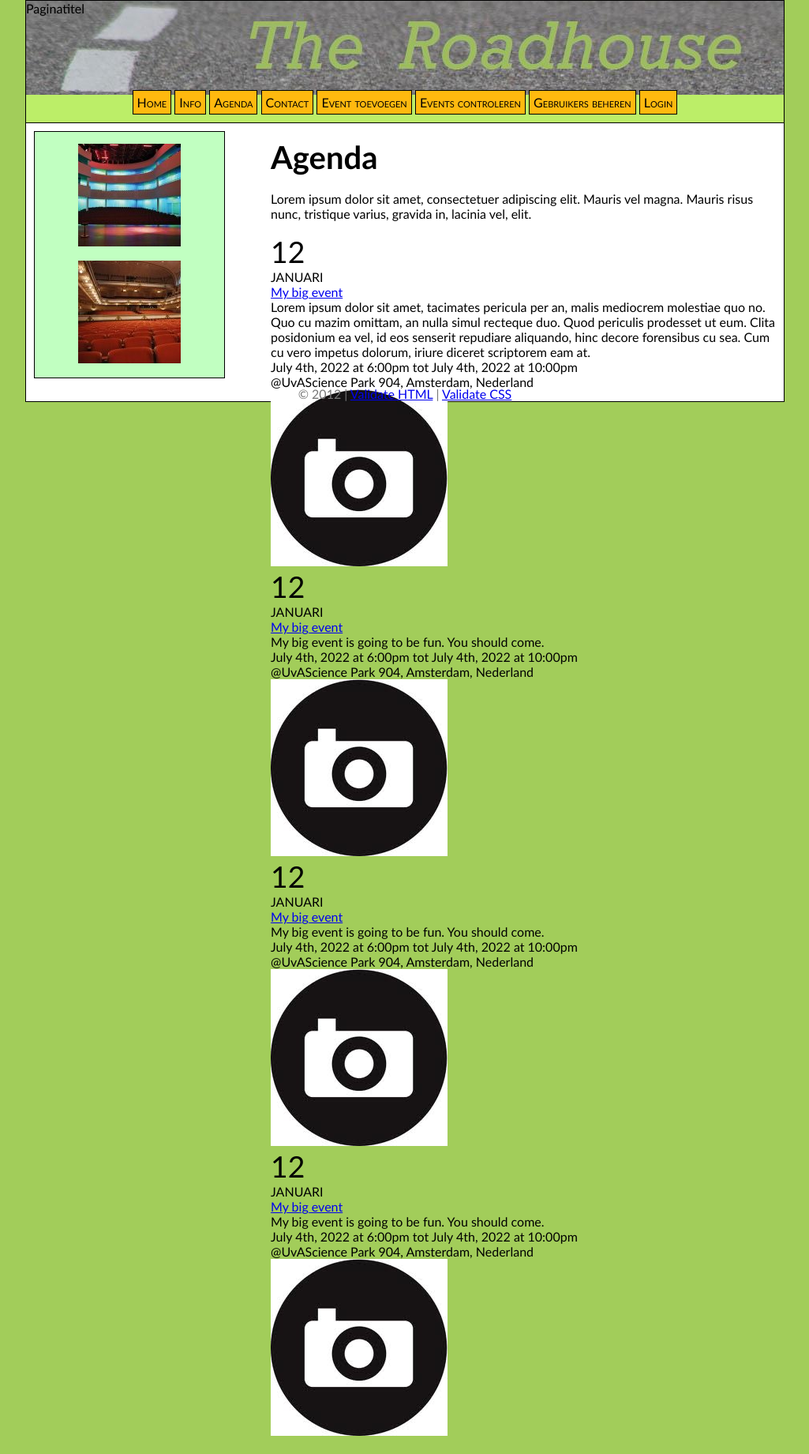
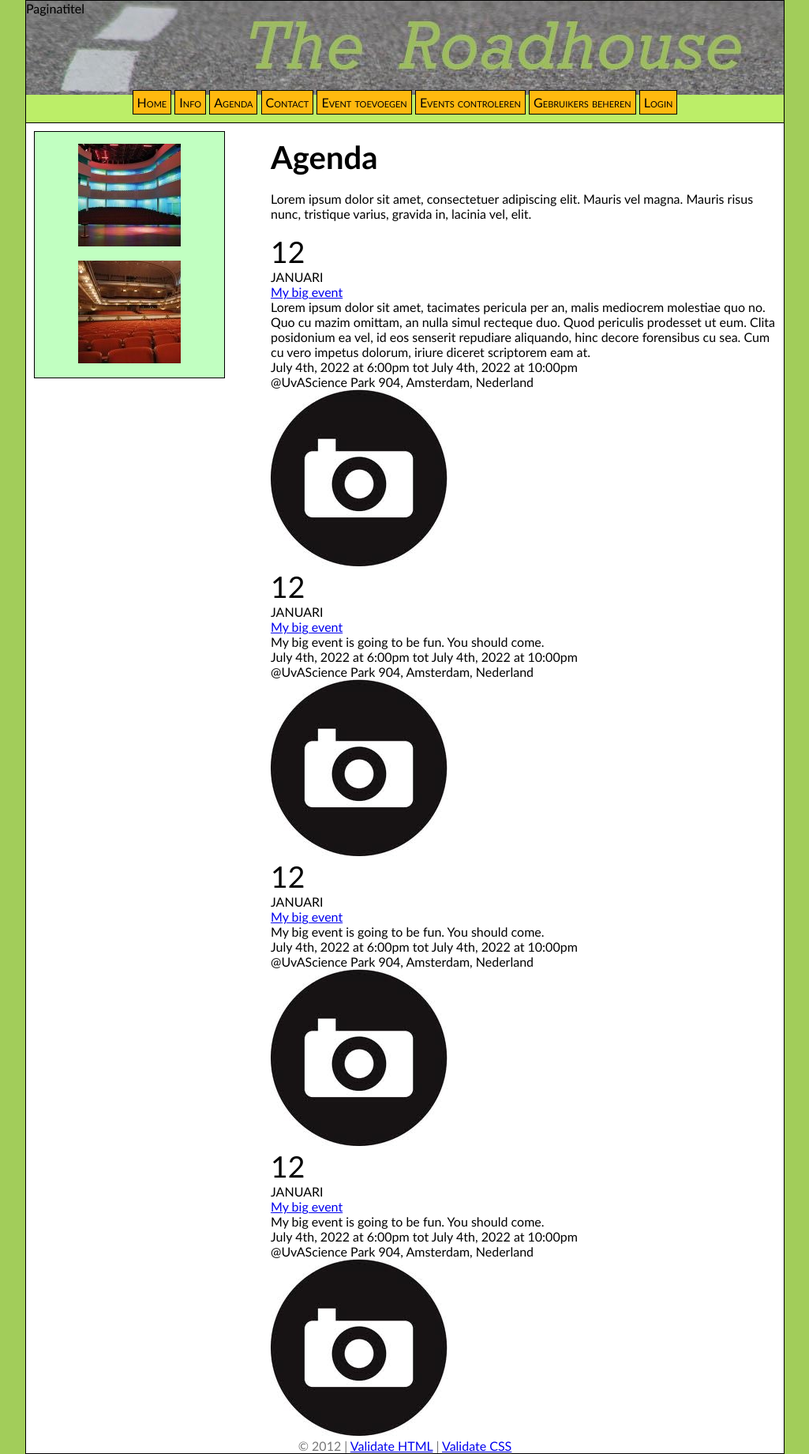
Before and after one commit to MaartenJager/Public_Agenda, a PHP site: page /agenda.php in a window 1280 px wide. Shown: the whole page at 79% size, without its empty margins (127-1152 px from the left). Before the commit the page ends 1818 px from the top, so only its background shows below. Run offline with PHP 8.4, Linux system fonts and the light colour scheme.

Commit message:
agenda wrapper verwijderd

```diff
--- a/style.css
+++ b/style.css
@@ -216,11 +216,6 @@ textarea {
     width: 130px;
 }
 
-#agenda{
-    /*border:1px solid #000; /* tmp, make borders visible while devving*/
-    height: 85px;
-}
-
 *.event{
     height: 85px;
     margin-bottom: 5px; /* space between two events */
```
